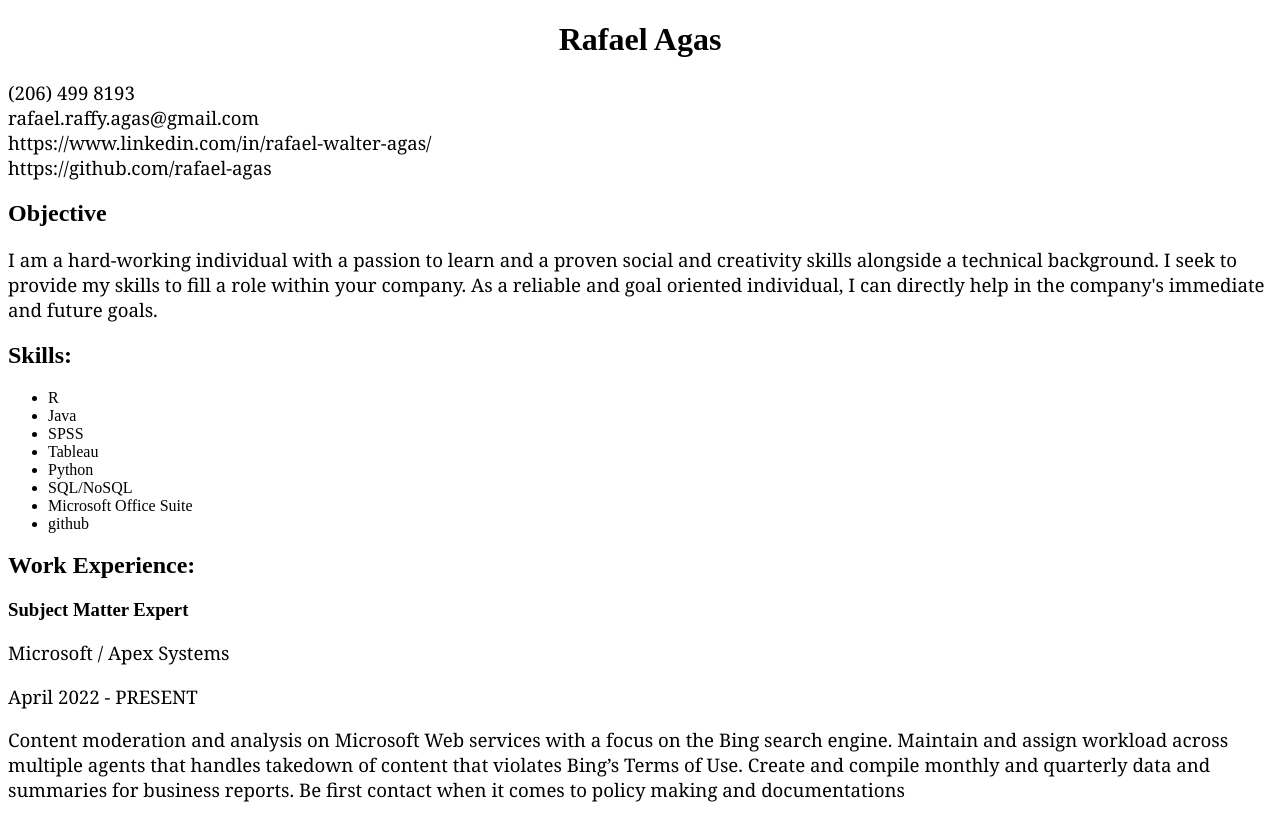
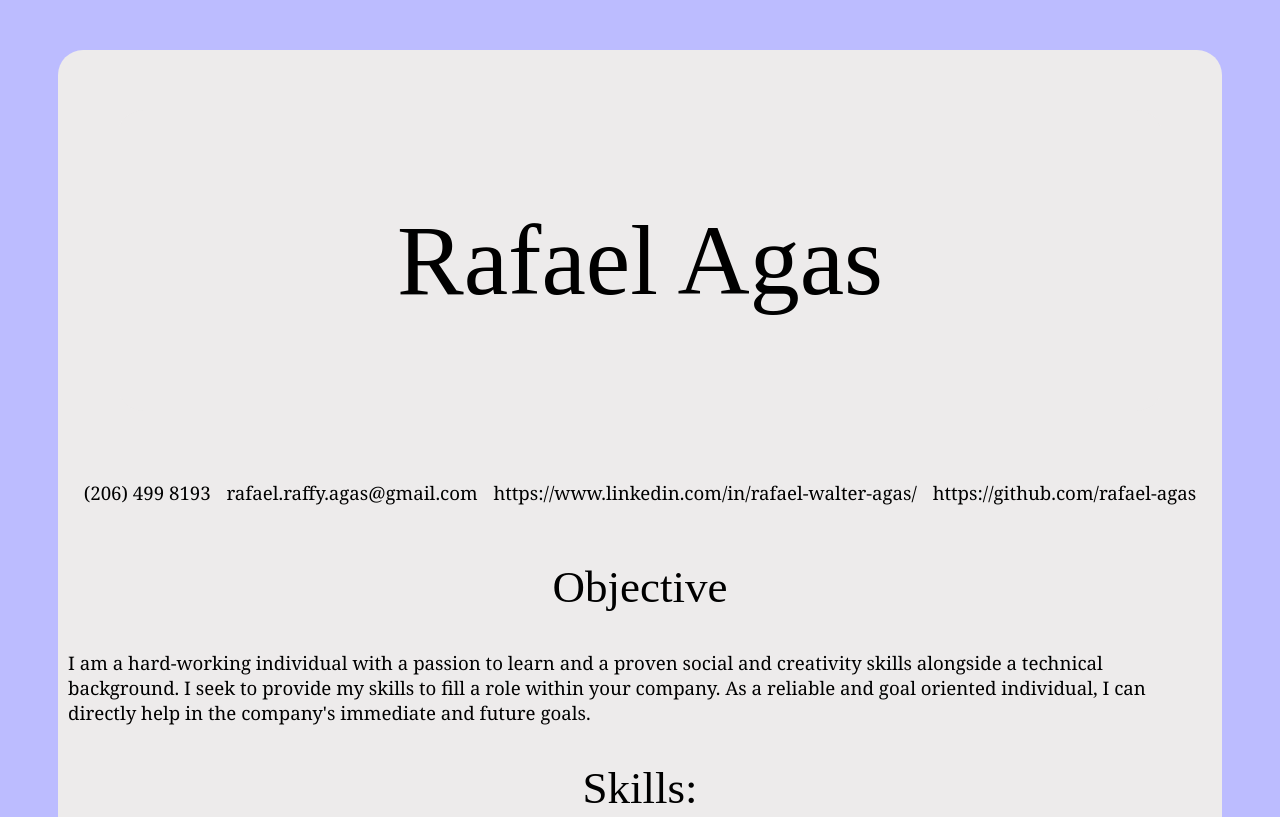
Before and after one commit to rafael-agas/Resume, a plain HTML site: page Resume.html in a window 1280 px wide. Shown: the top 817 px of the page. Drawn offline with Linux system fonts and the light colour scheme.

Commit message:
added more css

```diff
--- a/Resume.css
+++ b/Resume.css
@@ -10,6 +10,35 @@ p {
    font: 14pt Georgia;
 }
 
-h1{
+h1, h2, h3{
    text-align: center;
 }
+
+h1 {
+   font: 100px bold Georgia;
+}
+
+h2 {
+   font: 45px bold Georgia;
+}
+
+h3 {
+   font: 30px bold Georgia;
+}
+
+.textcolor {
+   background-color: #edebeb;
+   border-radius: 25px;
+   padding: 10px;
+   margin: 50px 50px 50px 50px;
+}
+
+body{
+   background-color: #bcbcff;
+}
+
+.container {
+   display: flex;
+   flex-direction: row;
+   justify-content: space-evenly;
+}
--- a/Resume.html
+++ b/Resume.html
@@ -1,20 +1,20 @@
 <!DOCTYPE html>
-<html lnag = "em">
+<html lang = "en">
+<section class = "textcolor">
    <head>
       <title> Rafael Agas Resume </title>
       <link rel="stylesheet" href="Resume.css">
    </head>
-<header>
+   <header class = "textcolor">
       <h1> Rafael Agas </h1>
    </header>
 
-<body></body>
-<section>
-   <p> (206) 499 8193  <br>
-   <a> rafael.raffy.agas@gmail.com</a> <br>
-   <a>https://www.linkedin.com/in/rafael-walter-agas/ </a> <br>
-   <a>https://github.com/rafael-agas </a>
-</p>
+   <body>
+      <section class = "container" >
+         <p>(206) 499 8193 </p>
+         <p><a>rafael.raffy.agas@gmail.com</a></p>
+         <p><a>https://www.linkedin.com/in/rafael-walter-agas/ </a></p>
+         <p><a>https://github.com/rafael-agas </a> </p>
       </section>
 
       <section>
@@ -105,7 +105,7 @@
          September 2014 - June 2019</p>
 
       </section>
-
    </body>
+</section>
 
 </html>
```
Lines whose indentation alone changed are shown as unchanged.
